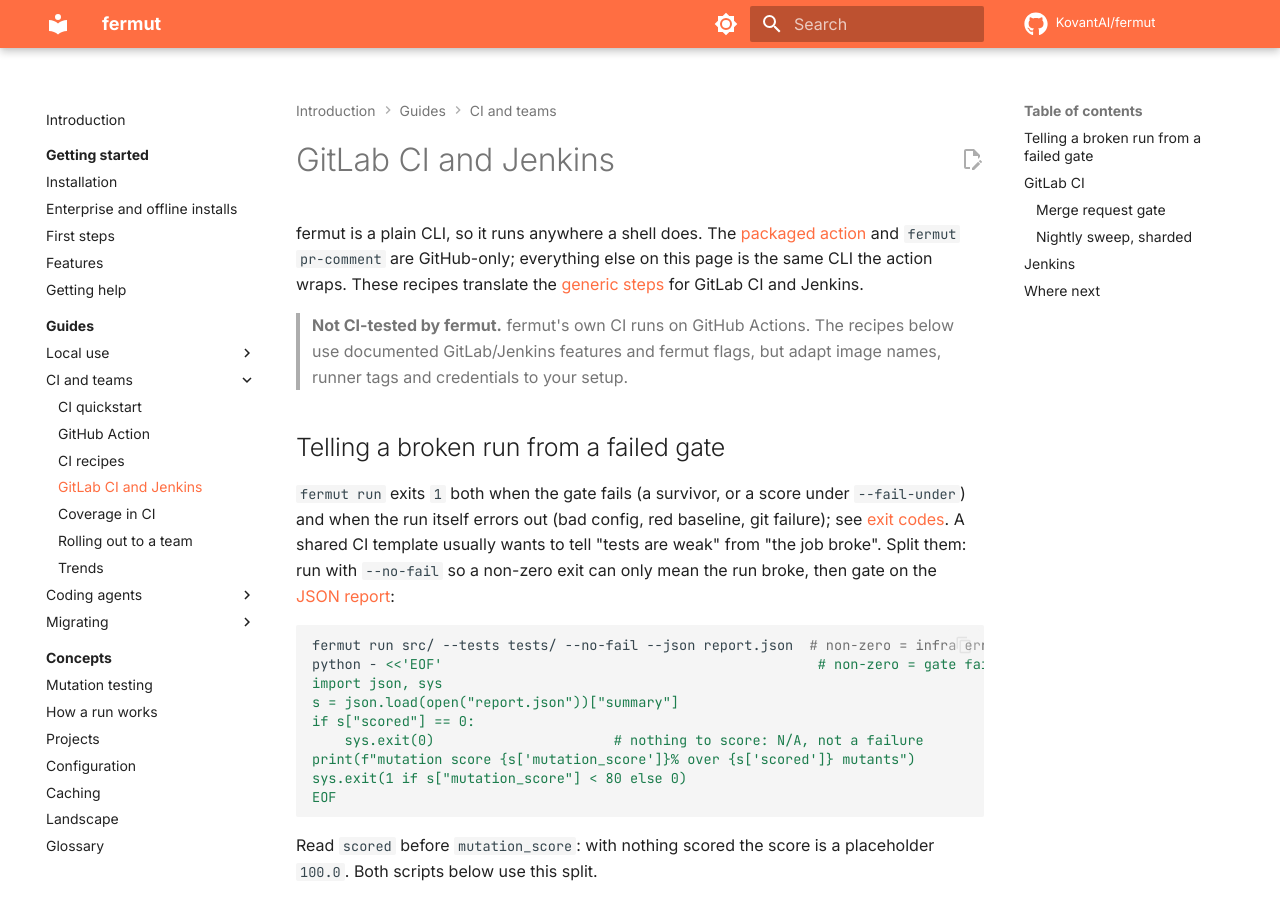
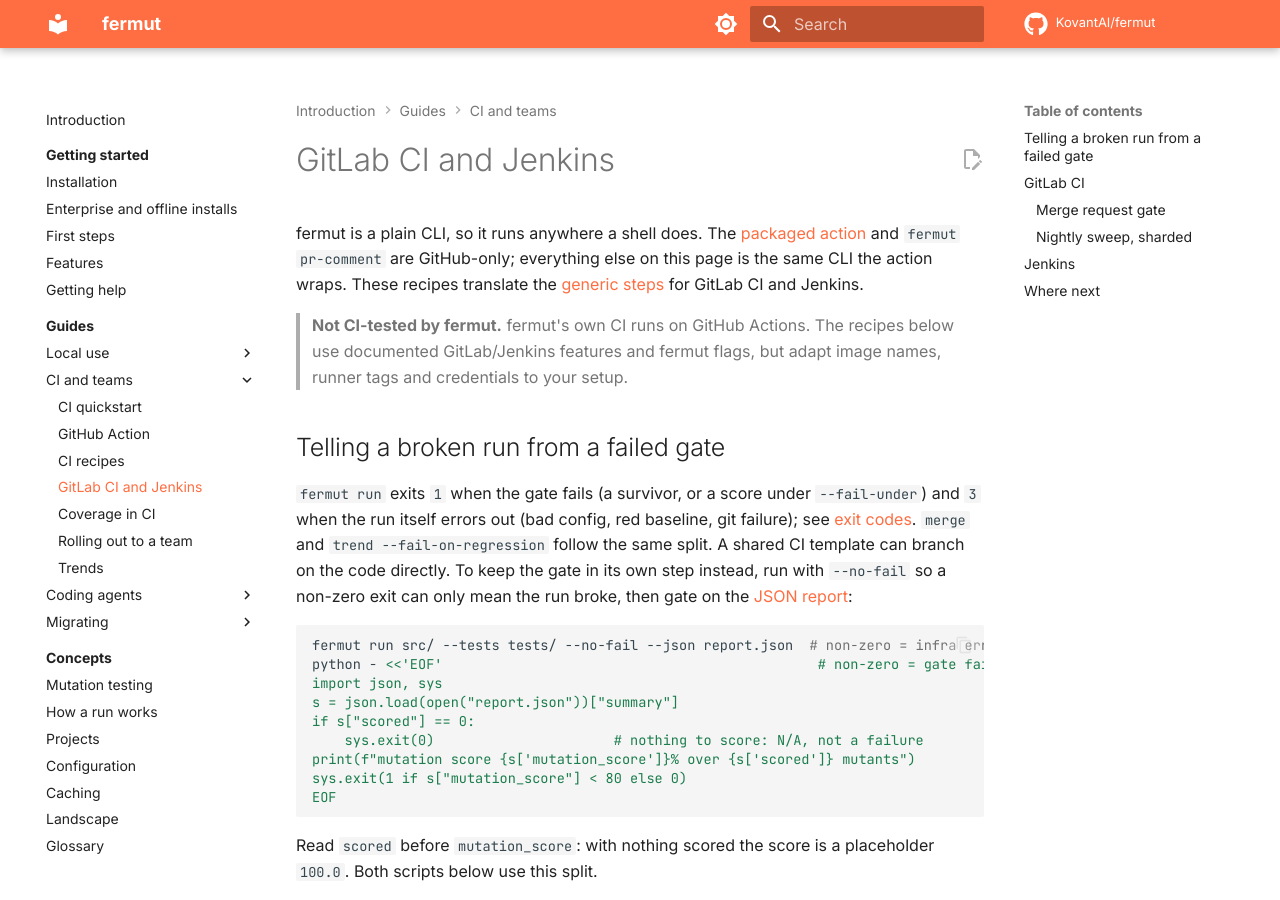
Before and after one commit to KovantAI/fermut, an MkDocs documentation site: the page built from docs/guides/ci-gitlab-jenkins.md, in a window 1280 px wide and 900 px high. Built offline with MkDocs 1.6.1 and Material for MkDocs 9.7.7, drawn with Linux system fonts in a browser that asks for light colours; comment, search, counter and statistics services are not loaded.

Commit message:
change exit code for ci vs regular error

````diff
--- a/docs/guides/ci-gitlab-jenkins.md
+++ b/docs/guides/ci-gitlab-jenkins.md
@@ -12,12 +12,13 @@
 
 ## Telling a broken run from a failed gate
 
-`fermut run` exits `1` both when the gate fails (a survivor, or a score
-under `--fail-under`) and when the run itself errors out (bad config, red
-baseline, git failure); see [exit codes](../reference/cli/run.md). A shared
-CI template usually wants to tell "tests are weak" from "the job broke".
-Split them: run with `--no-fail` so a non-zero exit can only mean the run
-broke, then gate on the [JSON report](../reference/json.md):
+`fermut run` exits `1` when the gate fails (a survivor, or a score under
+`--fail-under`) and `3` when the run itself errors out (bad config, red
+baseline, git failure); see [exit codes](../reference/cli/run.md). `merge`
+and `trend --fail-on-regression` follow the same split. A shared CI template
+can branch on the code directly. To keep the gate in its own step instead,
+run with `--no-fail` so a non-zero exit can only mean the run broke, then
+gate on the [JSON report](../reference/json.md):
 
 ```sh
 fermut run src/ --tests tests/ --no-fail --json report.json  # non-zero = infra error
````
Also changed, not shown: CHANGELOG.md (+5 -0 lines), VERSIONING.md (+3 -4 lines), docs/reference/cli/merge.md (+3 -1 lines), docs/reference/cli/run.md (+1 -1 lines), 4 other files.
